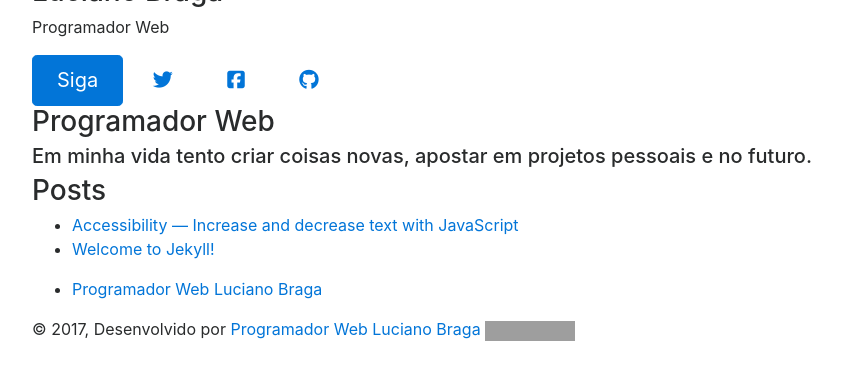
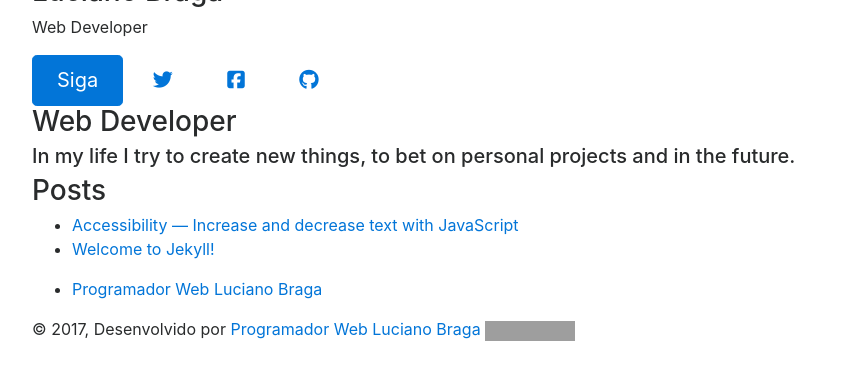
Before and after one commit to elvissuperlogica/lucianobragaweb.github.io, a Jekyll site: the page built from index.md, in a window 1280 px wide, cut to the strip 324-704 px from the top of the page. Shown: the whole strip, without its empty margins (53-895 px from the left). Built offline with Jekyll 4.4.1, drawn with Linux system fonts in a browser that asks for light colours; nearby versions of some CDN libraries; comment, search, counter and statistics services are not loaded; some of the changed text lies outside the part shown; grey boxes are pictures that could not be loaded.

Commit message:
Translate texts

```diff
--- a/_includes/head.html
+++ b/_includes/head.html
@@ -25,7 +25,7 @@
                     <span class="navbar-toggler-bar bar3"></span>
                 </button>
                 <a class="navbar-brand" href="/" rel="tooltip" title="lucianobragaweb.com.br" data-placement="bottom">
-                    Programador Web Luciano Braga
+                    Web Developer
                 </a>
             </div>
             <div class="collapse navbar-collapse justify-content-end" id="navigation" data-nav-image="/assets/img/blurred-image-1.jpg">
@@ -75,7 +75,7 @@
                     <img src="https://my-personal-blog-c2175.firebaseapp.com/img/programador-luciano-braga.jpg" alt="">
                 </div>
                 <h3 class="title">Luciano Braga</h3>
-                <p class="category">Programador Web</p>
+                <p class="category">Web Developer</p>
                 <!-- <div class="content">
                     <div class="social-description">
                         <h2>26</h2>
--- a/index.md
+++ b/index.md
@@ -7,8 +7,8 @@ title: Programador Web Luciano Braga
 menu: false
 ---
 
-<h3 class="title">Programador Web</h3>
-<h5 class="description">Em minha vida tento criar coisas novas, apostar em projetos pessoais e no futuro.</h5>
+<h3 class="title">Web Developer</h3>
+<h5 class="description">In my life I try to create new things, to bet on personal projects and in the future.</h5>
 
 <h3>Posts</h3>
 <ul>
```
